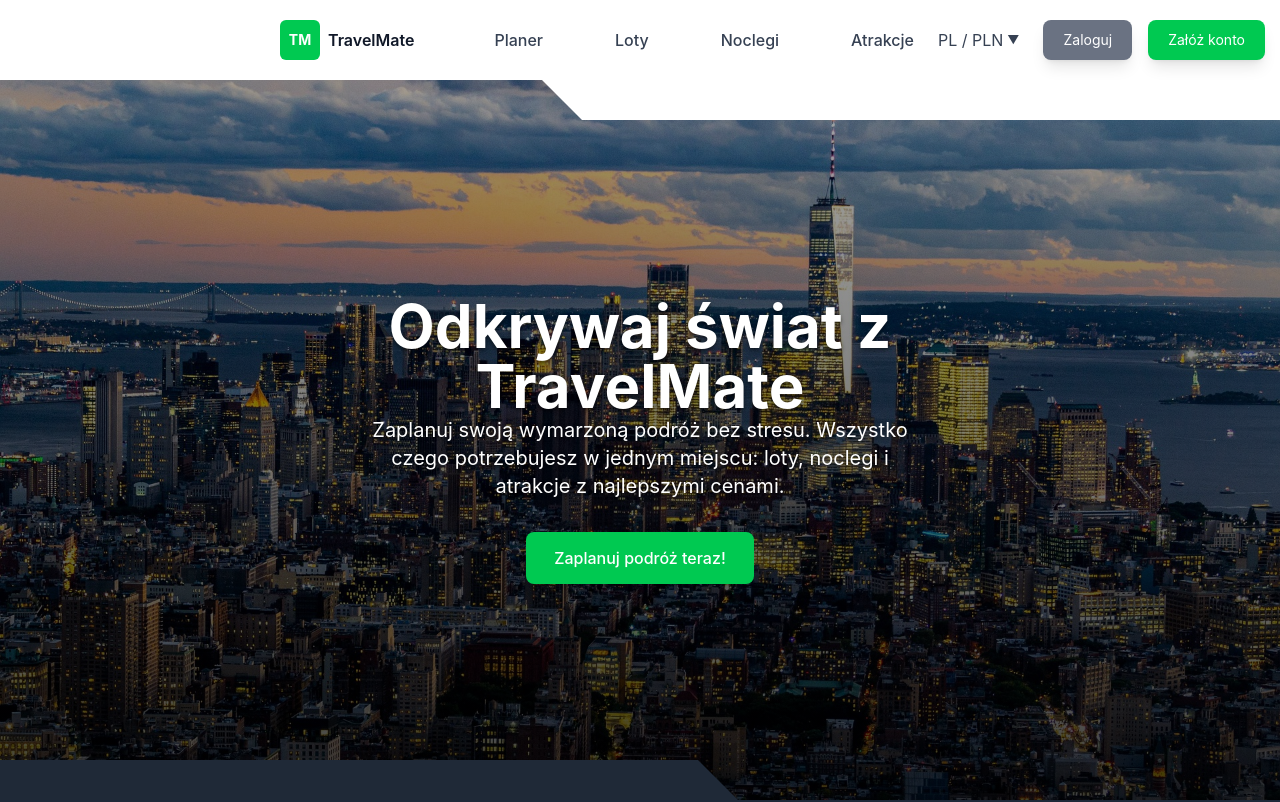
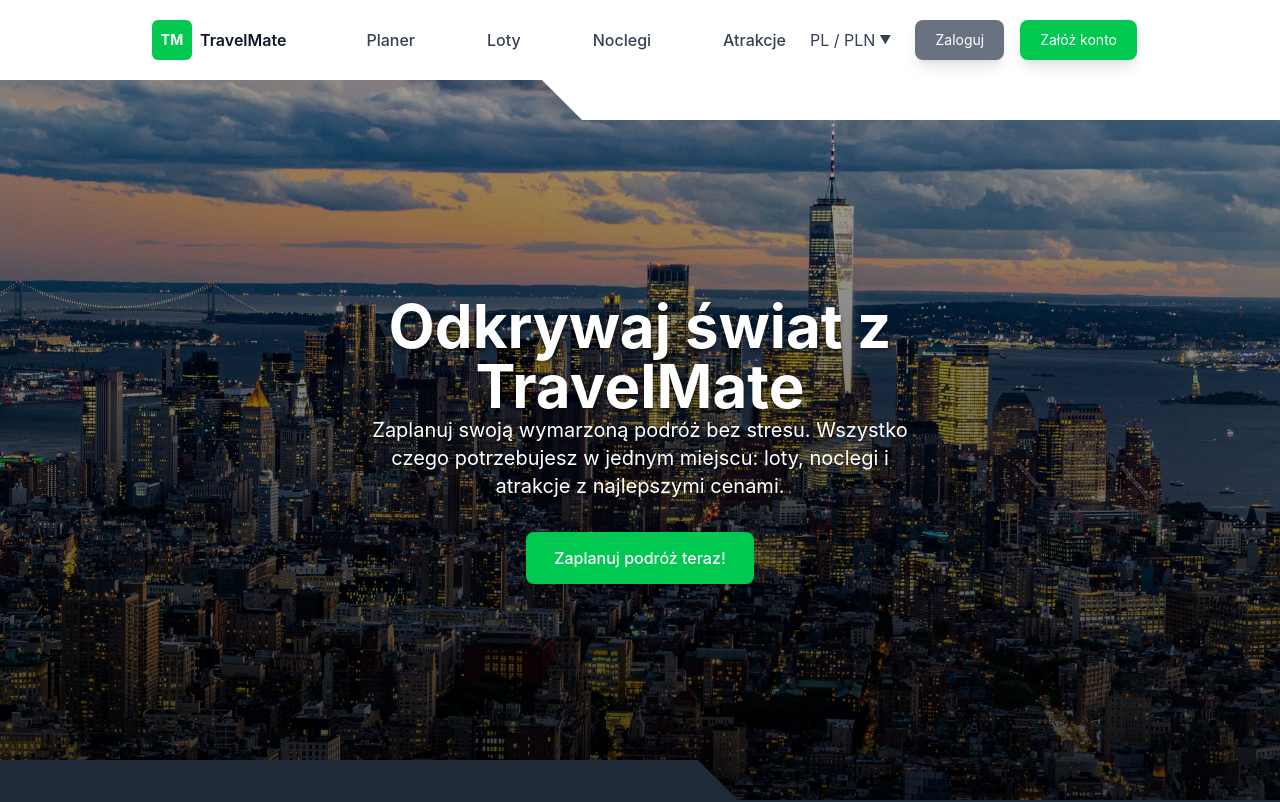
Before and after one commit to Dexamethason/TravelMate, a Vue app: page / in a window 1280 px wide. Shown: the top 802 px of the page. Built offline with nearby package versions, Linux system fonts and the light colour scheme.

Commit message:
Small changes to tailwind breakpoint
Changed 2xl breakpoint to 1725px for better visual changes

```diff
--- a/src/assets/base.css
+++ b/src/assets/base.css
@@ -1 +1,9 @@
-@import "tailwindcss";
+@import 'tailwindcss';
+
+@theme {
+  --breakpoint-sm: 640px;
+  --breakpoint-md: 768px;
+  --breakpoint-lg: 1024px;
+  --breakpoint-xl: 1280px;
+  --breakpoint-2xl: 1725px;
+}
--- a/src/components/layout/AppNavigation.vue
+++ b/src/components/layout/AppNavigation.vue
@@ -136,18 +136,17 @@ const handleLogoClick = () => {
   <div class="h-20 w-full"></div>
 
   <header
-    class="fixed top-0 left-0 right-0 bg-white w-full z-50 transition-shadow duration-300"
+    class="fixed top-0 left-0 right-0 bg-white z-50 transition-shadow duration-300"
     :class="{ 'shadow-md': isScrolled || isMobileMenuOpen }"
   >
-    <!-- Główny wrapper -->
-    <div class="w-full">
+    <div>
       <!-- Container z dostosowaniem do różnych ekranów -->
       <div
         class="w-full px-1 sm:px-4 md:px-6 mx-auto"
         :class="{
           'max-w-full': true,
-          'lg:max-w-[60%]': true,
-          'xl:max-w-[60%]': true,
+          'lg:max-w-[90%]': true,
+          'xl:max-w-[80%]': true,
           '2xl:max-w-[60%]': true,
         }"
       >
@@ -197,9 +196,7 @@ const handleLogoClick = () => {
           </nav>
 
           <!-- Przyciski prawej strony -->
-          <div
-            class="flex items-center space-x-1 sm:space-x-2 md:space-x-3 lg:space-x-4 flex-shrink-0"
-          >
+          <div class="flex items-center space-x-1 sm:space-x-2 md:space-x-3 lg:space-x-4 flex-shrink-0">
             <!-- Dropdown języka/waluty (tylko na desktop) -->
             <div class="hidden lg:block relative">
               <button
```
